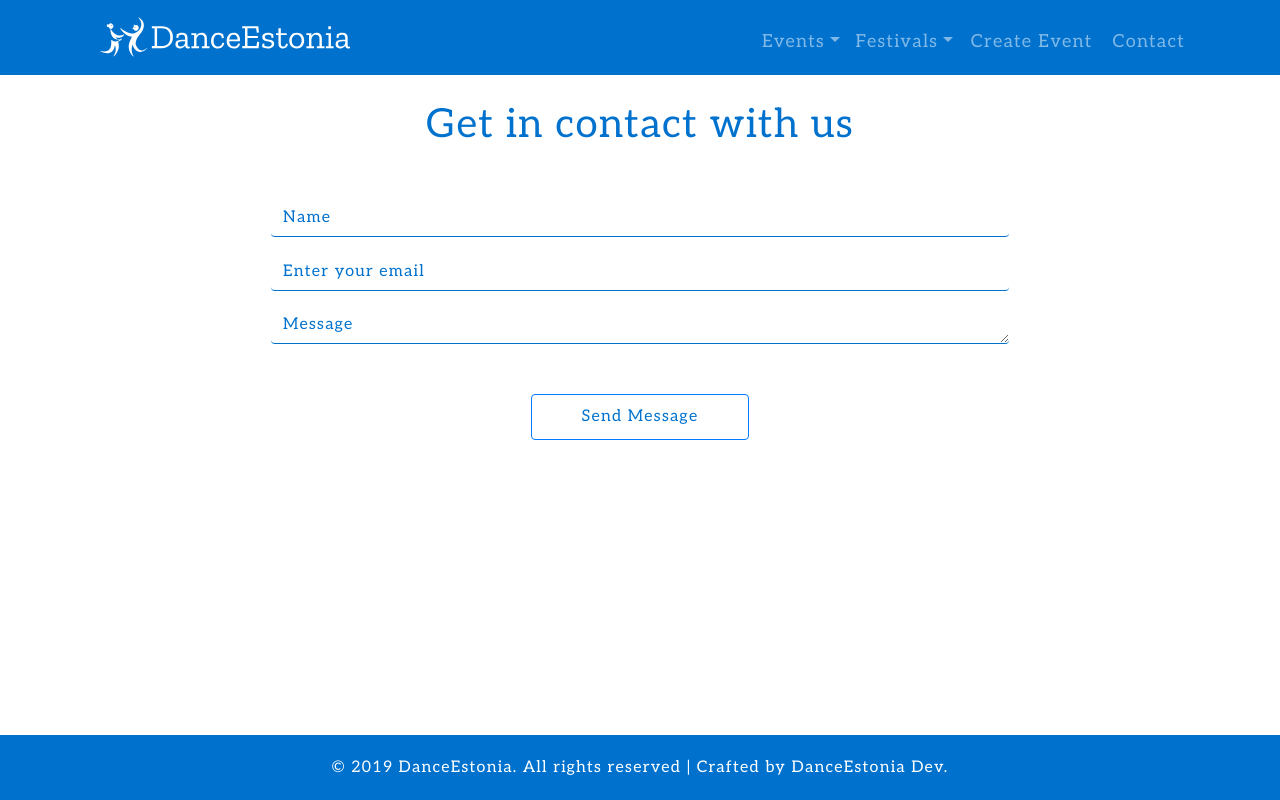
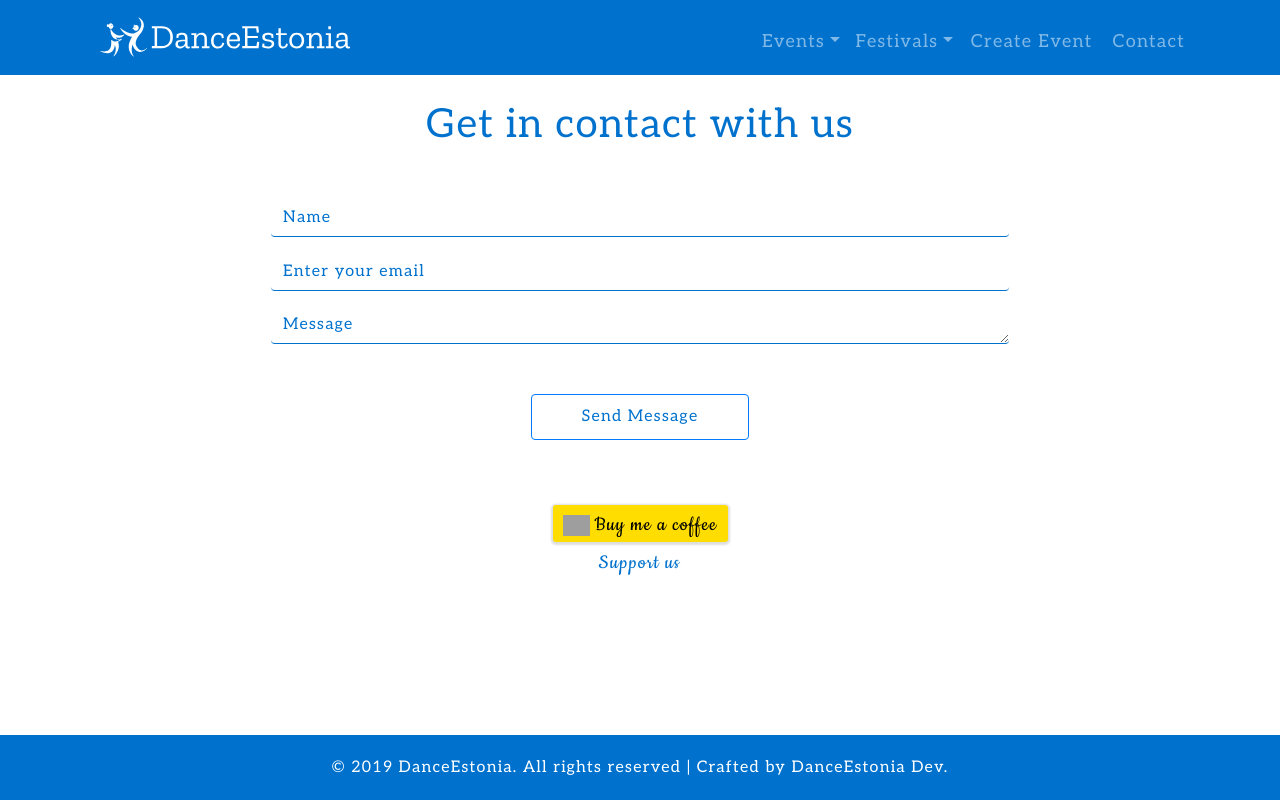
Before and after one commit to rrorrolfo/danceEstoniaClient, a React (Create React App) app in the folder client/: page /contact in a window 1280 px wide. Built offline with nearby package versions, Linux system fonts and the light colour scheme; no server answers; grey boxes are pictures that could not be loaded.

Commit message:
Added buy me a coffee cta to contact form

```diff
--- a/client/src/components/buyMeCofee/buyMeCofee.css
+++ b/client/src/components/buyMeCofee/buyMeCofee.css
@@ -33,10 +33,15 @@
   font-family: 'Cookie', cursive !important;
 }
 
-.mobile-cta {
+.mobile-cta,
+.contact-coffee {
   display: block !important;
   width: 175px;
   margin: 0 auto 50px !important;
+}
+
+.contact-coffee {
+  margin-top: 65px !important;
 }
 
 .large-screens-cta {
--- a/client/src/components/contactForm/index.jsx
+++ b/client/src/components/contactForm/index.jsx
@@ -1,5 +1,6 @@
 import React, { useState } from 'react';
 import { Container, Form, Col, Button } from 'react-bootstrap';
+import BuyMeCofeeCTA from '../buyMeCofee';
 import Footer from '../footer';
 import { emailRequest } from '../../requests/requests';
 import './contactForm.css';
@@ -215,6 +216,7 @@ const ContactForm = () => {
             please try again.
           </p>
         </Container>
+        <BuyMeCofeeCTA customClass="contact-coffee" />
       </Container>
       <Footer />
     </React.Fragment>
```
